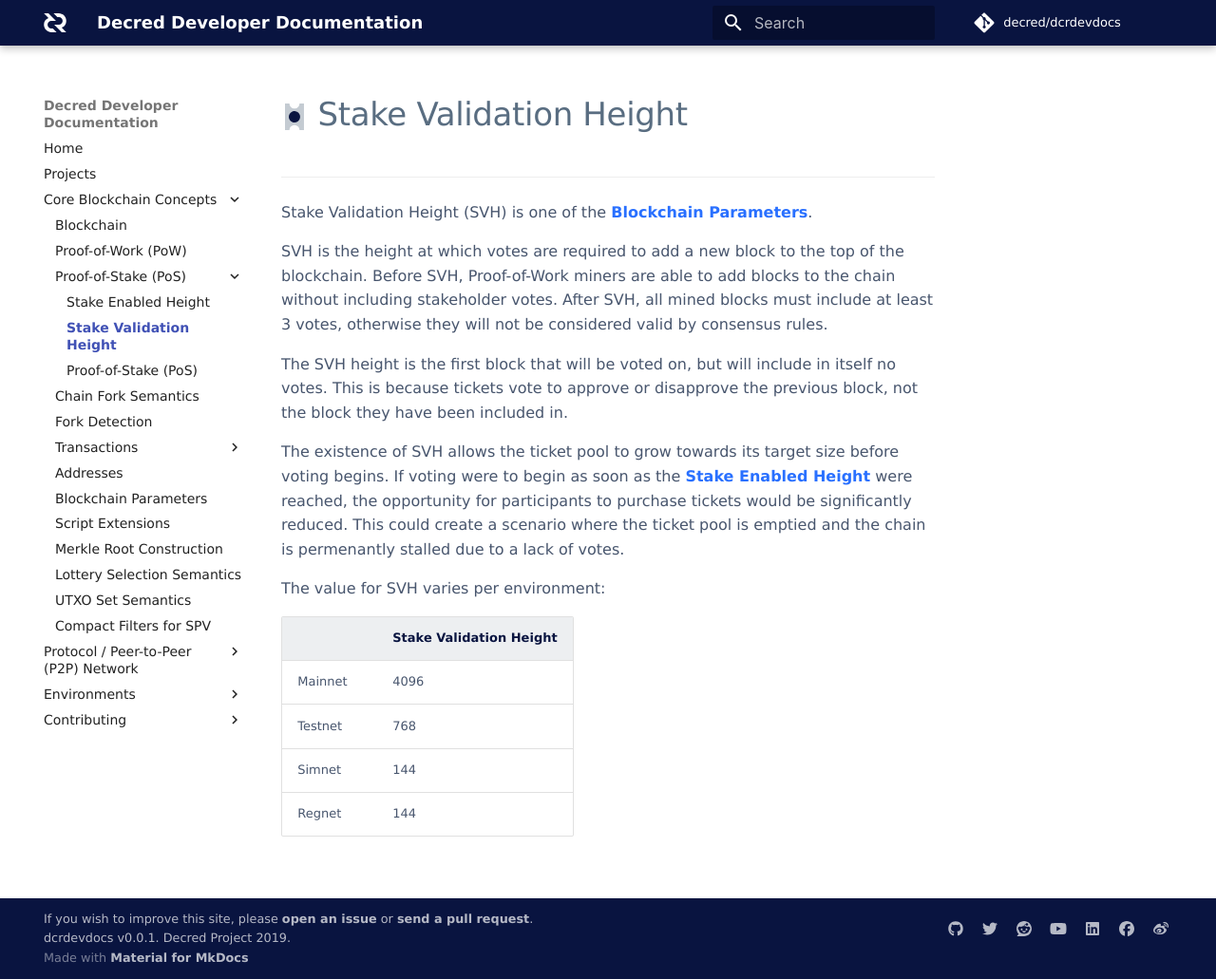
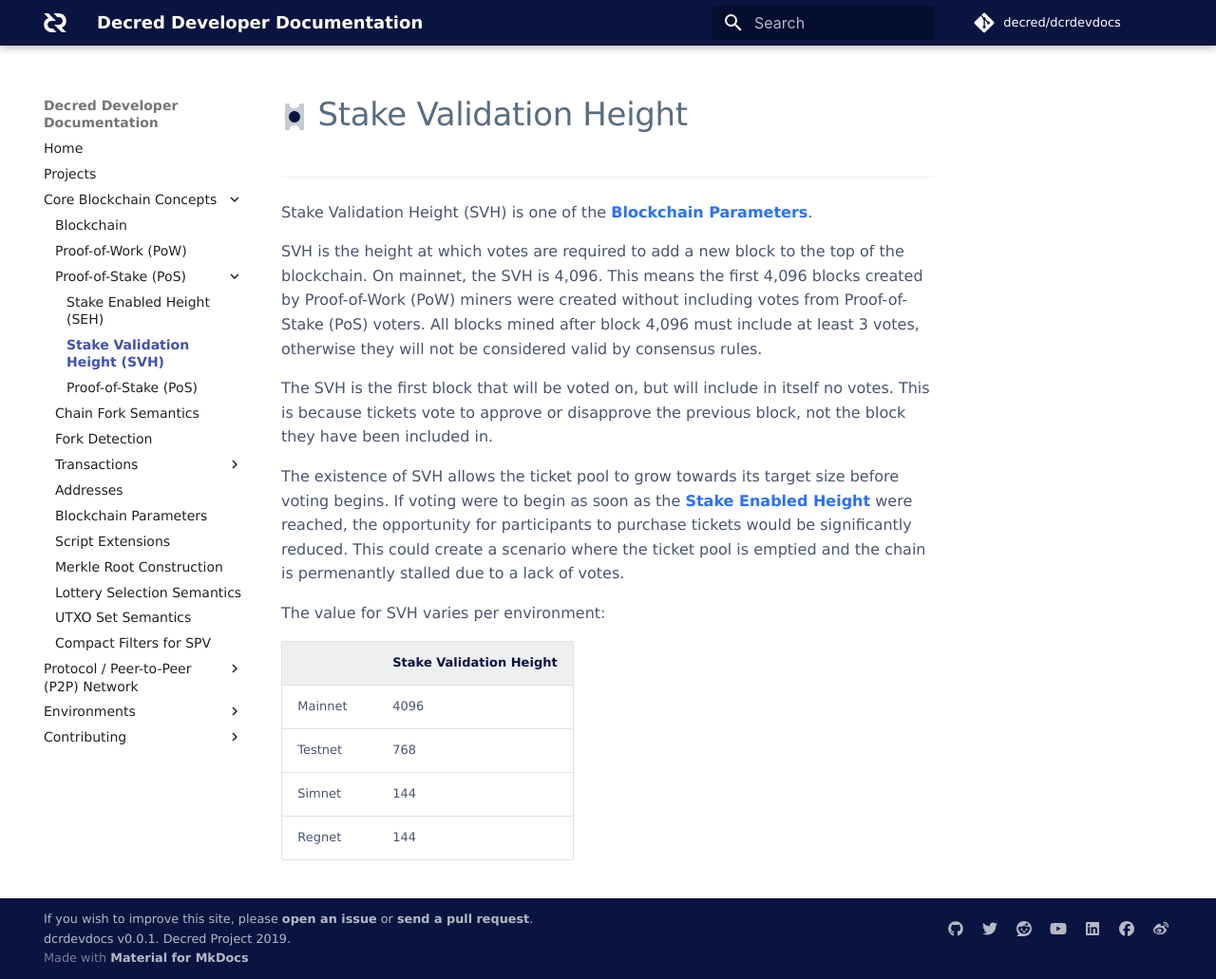
Before and after one commit to decred/dcrdevdocs, an MkDocs documentation site: the page built from docs/core-blockchain-concepts/proof-of-stake/stake-validation-height.md, in a window 1280 px wide and 1031 px high. Shown: the whole window at 95% size. Built offline with MkDocs 1.6.1 and Material for MkDocs 9.7.7, drawn with Linux system fonts in a browser that asks for light colours; some web fonts are replaced; comment, search, counter and statistics services are not loaded.

Commit message:
first round of s-ben review

```diff
--- a/docs/core-blockchain-concepts/proof-of-stake/stake-validation-height.md
+++ b/docs/core-blockchain-concepts/proof-of-stake/stake-validation-height.md
@@ -5,11 +5,13 @@
 Stake Validation Height (SVH) is one of the [Blockchain Parameters](../blockchain-parameters.md).
 
 SVH is the height at which votes are required to add a new block to the top of the blockchain.
-Before SVH, Proof-of-Work miners are able to add blocks to the chain without including stakeholder votes.
-After SVH, all mined blocks must include at least 3 votes, otherwise they will not be considered
-valid by consensus rules.
+On mainnet, the SVH is 4,096.
+This means the first 4,096 blocks created by Proof-of-Work (PoW) miners were created without including
+votes from Proof-of-Stake (PoS) voters.
+All blocks mined after block 4,096 must include at least 3 votes, otherwise they will not be
+considered valid by consensus rules.
 
-The SVH height is the first block that will be voted on, but will include in itself no votes.
+The SVH is the first block that will be voted on, but will include in itself no votes.
 This is because tickets vote to approve or disapprove the previous block,
 not the block they have been included in.
 
--- a/mkdocs.yml
+++ b/mkdocs.yml
@@ -47,8 +47,8 @@ nav:
   - 'Blockchain': 'core-blockchain-concepts/blockchain.md'
   - 'Proof-of-Work (PoW)': 'core-blockchain-concepts/proof-of-work.md'
   - Proof-of-Stake (PoS):
-    - 'Stake Enabled Height': 'core-blockchain-concepts/proof-of-stake/stake-enabled-height.md'
-    - 'Stake Validation Height': 'core-blockchain-concepts/proof-of-stake/stake-validation-height.md'
+    - 'Stake Enabled Height (SEH)': 'core-blockchain-concepts/proof-of-stake/stake-enabled-height.md'
+    - 'Stake Validation Height (SVH)': 'core-blockchain-concepts/proof-of-stake/stake-validation-height.md'
     - 'Proof-of-Stake (PoS)': 'core-blockchain-concepts/proof-of-stake/proof-of-stake.md'
   - 'Chain Fork Semantics': 'core-blockchain-concepts/chain-fork-sematics.md'
   - 'Fork Detection': 'core-blockchain-concepts/fork-detection.md'
```
Also changed, not shown: docs/core-blockchain-concepts/proof-of-stake/stake-enabled-height.md (+1 -1 lines).
